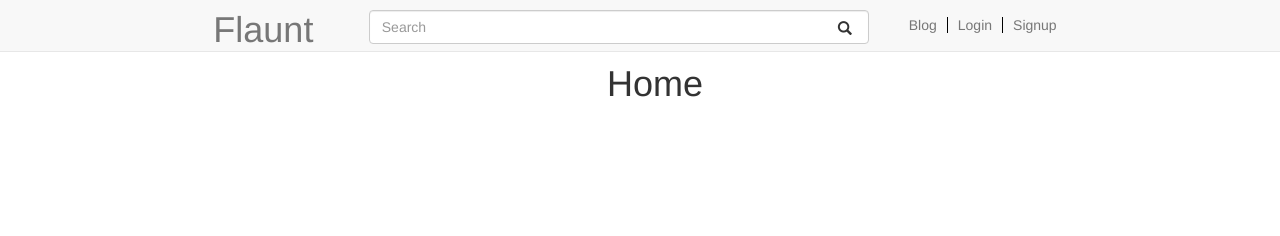
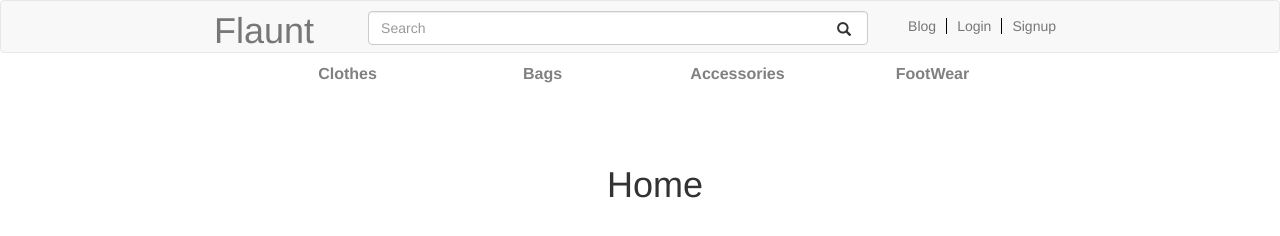
Before and after one commit to mygreymatter/flaunt, a website: page public/views/index.html in a window 1280 px wide. Drawn offline with Linux system fonts and the light colour scheme.

Commit message:
Main Menu added

```diff
--- a/public/css/app.css
+++ b/public/css/app.css
@@ -9,16 +9,31 @@ h3 {
 
 /*------------navigation bar---------------*/
 
+.navbar {
+    margin: 0;
+}
 ul.nav>li>a {
     padding: 15px 0;
 }
 ul.nav>li>a>span {
     padding: 0 10px;
+}
+ul.navbar-right>li>a>span {
     border-right: 1px solid black;
 }
-ul.nav>li:nth-last-child(-n+2)>a>span {
-    padding: 0 10px;
+ul.navbar-right>li:nth-last-child(-n+2)>a>span {
     border-right: none;
+}
+
+/*------------Categories---------------*/
+
+.categories label:hover {
+    cursor: pointer;
+}
+.categories label {
+    padding: 10px;
+    font-size: 16px;
+    color: gray;
 }
 
 /*------------glyphicon---------------*/
--- a/public/views/index.html
+++ b/public/views/index.html
@@ -11,7 +11,7 @@
 
 <body ng-app="flauntapp">
 
-    <nav class="navbar navbar-default navbar-fixed-top" ng-controller="NavbarCtrl">
+    <nav class="navbar navbar-default" ng-controller="NavbarCtrl">
         <div class="container-fluid">
             <div class="row">
                 <div class="col-md-2"></div>
@@ -25,21 +25,7 @@
 
                     <!-- Collect the nav links, forms, and other content for toggling -->
                     <ul class="nav navbar-nav navbar-right">
-                        <!--<li>
-                                <a href="#collections">
-                                    <span>Collections</span>
-                                </a>
-                            </li>
-                            <li>
-                                <a href="#stores">
-                                    <span>Stores</span>
-                                </a>
-                            </li>
-                            <li>
-                                <a href="#contact">
-                                    <span>Contact</span>
-                                </a>
-                            </li>-->
+
                         <li ng-cloak>
                             <div class="search-bar">
                                 <span class="glyphicon glyphicon-search"></span>
@@ -77,8 +63,28 @@
             <div class="col-md-2"></div>
         </div>
     </nav>
+    <section class="">
 
+        <div class="container">
+            <div class="row">
+                <div class="col-md-2"></div>
 
+                <div class="col-md-2 categories text-center">
+                    <span><label>Clothes</label></span>
+                </div>
+                <div class="col-md-2 categories text-center">
+                    <span><label>Bags</label></span>
+                </div>
+                <div class="col-md-2 categories text-center">
+                    <span><label>Accessories</label></span>
+                </div>
+                <div class="col-md-2 categories text-center">
+                    <span><label>FootWear</label></span>
+                </div>
+
+            </div>
+        </div>
+    </section>
 
     <div class="container main-content">
         <ui-view></ui-view>
```
